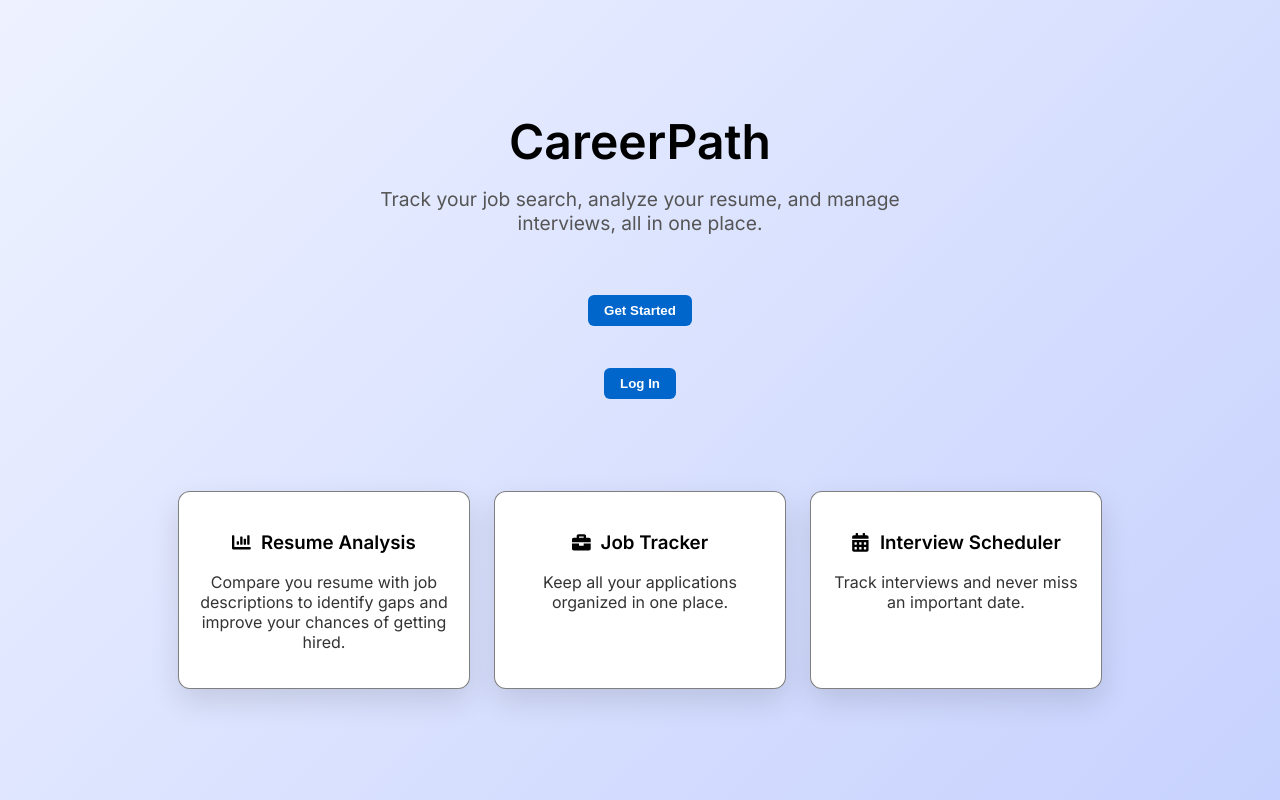
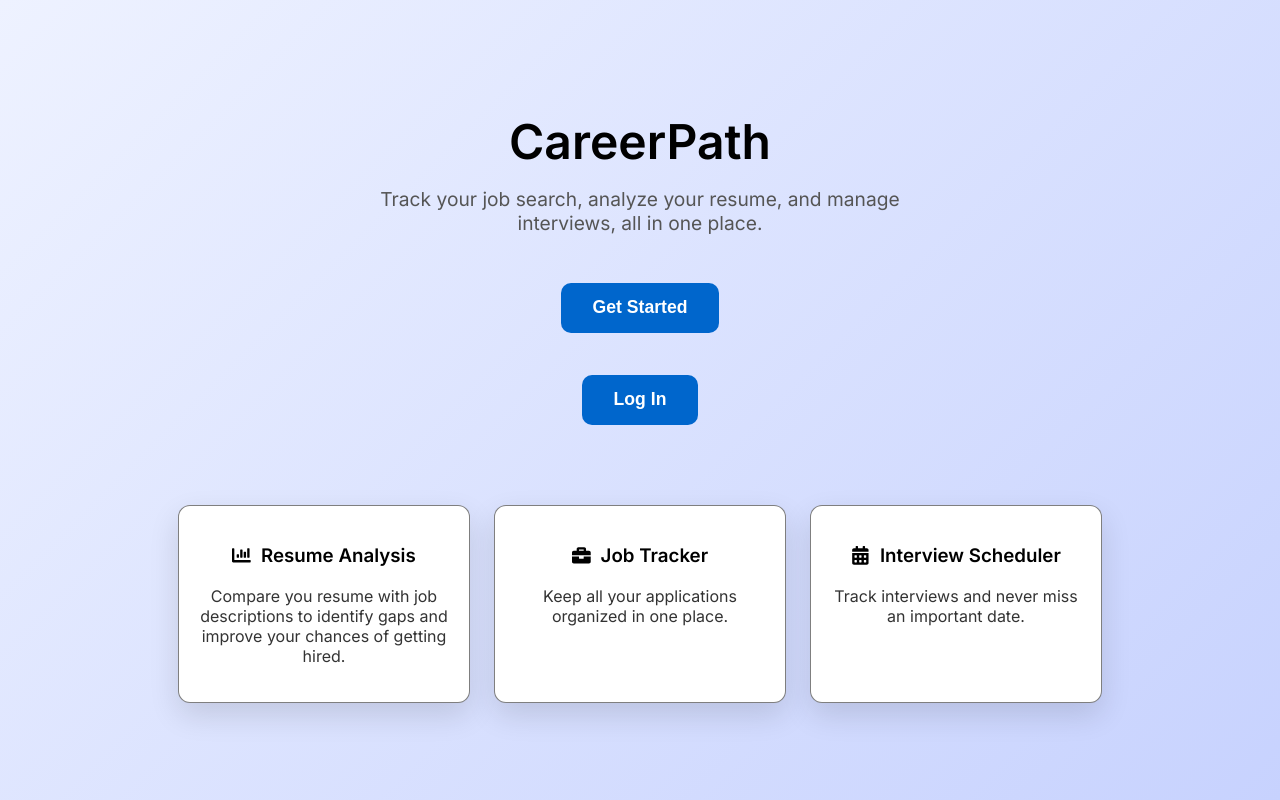
Before and after one commit to 26nm/careerpath, a React (Create React App) app in the folder careerpath/: page / in a window 1280 px wide. Built offline with nearby package versions, Linux system fonts and the light colour scheme; no server answers.

Commit message:
more frontend changes

```diff
--- a/careerpath/src/pages/Login.js
+++ b/careerpath/src/pages/Login.js
@@ -90,6 +90,8 @@ function Login() {
         {error && <p className="auth-error">{error}</p>}
         <div className="auth-footer">
           Don't have an account? <Link to="/signup">Sign up</Link>
+          <br />
+          <Link to="/"> ← Back to Home</Link>
         </div>
       </div>
     </div>
--- a/careerpath/src/pages/Signup.js
+++ b/careerpath/src/pages/Signup.js
@@ -92,6 +92,8 @@ function Signup() {
         {error && <p className="auth-error">{error}</p>}
         <div className="auth-footer">
           Already have an account? <Link to="/login">Log in</Link>
+          <br />
+          <Link to="/"> ← Back to Home </Link>
         </div>
       </div>
     </div>
--- a/careerpath/src/styles/HomePage.css
+++ b/careerpath/src/styles/HomePage.css
@@ -73,14 +73,16 @@
 }
 
 .hero-buttons {
-  margin: 0 0.5rem;
-  padding: 0.75rem 1.5rem;
-  border: none;
-  border-radius: 8px;
-  cursor: pointer;
   display: flex;
   flex-direction: column;
   gap: 10px;
+}
+
+.hero-buttons button {
+  padding: 0.9rem 2rem;
+  font-size: 1.1rem;
+  border-radius: 10px;
+  font-weight: 600;
 }
 
 .features {
@@ -137,6 +139,7 @@
 .get-started {
   background-color: #4f46e5;
   color: white;
+  box-shadow: 0 6px 16px rgba(79, 70, 229, 0.3);
 }
 
 .login {
```
